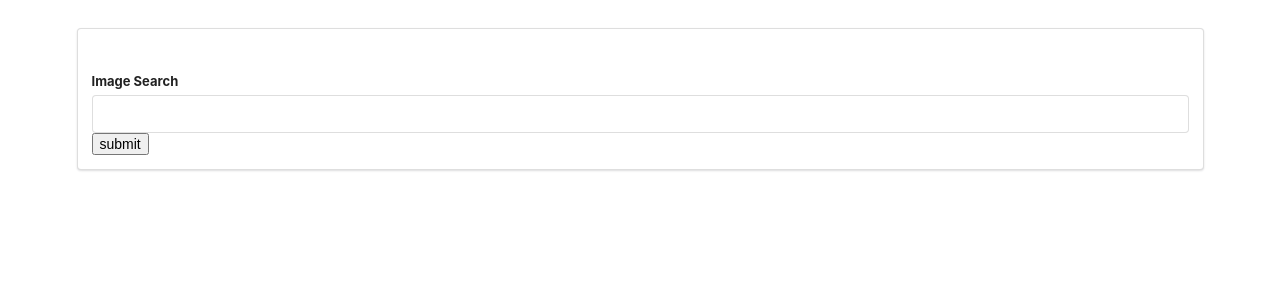
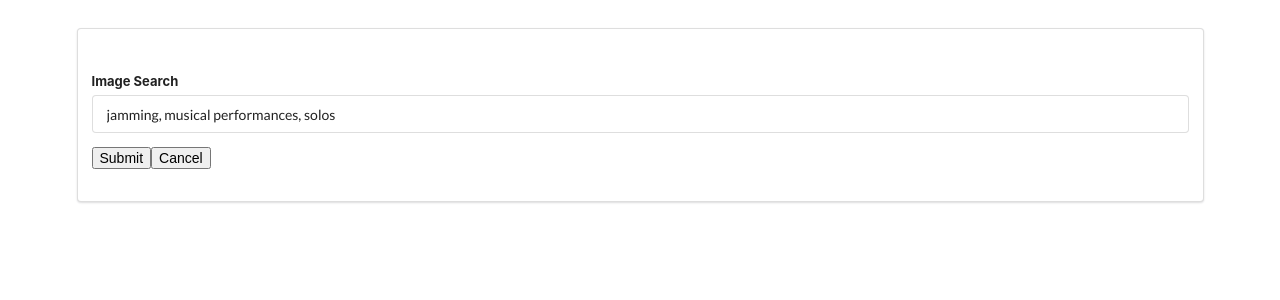
Before and after one commit to curvgrl5000/unsplashed, a React (Create React App) app: page / in a window 1280 px wide. Shown: the top 300 px of the page. Built offline with nearby package versions, Linux system fonts and the light colour scheme.

Commit message:
updated the form logic to include the three possible ways to work with event handler functions and binding them easily

```diff
--- a/src/components/SearchBar.js
+++ b/src/components/SearchBar.js
@@ -1,44 +1,49 @@
 import React from 'react';
 import './searchBar.css';
-
-let searchQuery = '';
 
 class SearchBar extends React.Component {
   constructor(props){
   	super(props);
   	this.state = {
-  		search:'',
+  		search:'jamming, musical performances, solos',
   		message: ''
   	}
   }
 
-  onInputChange(event){
-    event.preventDefault();
-    console.log( event.target.value );
-    searchQuery = event.target.value;
+  onInputChange = (e) => {
+  	e.preventDefault()
+    console.log( e.target.value );
+    this.setState({ search: e.target.value.toUpperCase() });
 	}
-  onInputSubmit(event, searchQuery){
-  	event.preventDefault();
-  	console.log(searchQuery);
-    this.setState({search: searchQuery})
+
+  onHandleSubmit = (e) => {
+    this.setState({ message: `We are looking for: ${this.state.search}`});
+    this.setState({ search: " " });
+    e.preventDefault()
   }
-  onInputClick(event){
-  	event.preventDefault();
-  	console.log("Something was clicked")
+
+  onInputClick = (e) => {
+  	e.preventDefault();
+  	console.log("Something was clicked");
+    this.setState({ search:'jamming, musical performances, solos' });
+  	this.setState({ message: ""});
   }
 
   render() {
 	  return (
 	    <div className="ui segment">
-	    	<form className="ui form">
+	    	<form className="ui form" onSubmit={this.onHandleSubmit}>
 	    		<div className="field">
 	    		  <label className="">Image Search</label>
-	          <input type="text" onChange={(event) => console.log(event.target.value)} />
-	          <button onSubmit={this.onInputSubmit}>submit</button>
+	          <input
+	            type="text"
+	            value={this.state.search}
+	            onChange={this.onInputChange} />
+	            <input type="submit" value="Submit" />
+	            <input type="button" name="cancel" value="Cancel" onClick={this.onInputClick} />
 	        </div>
 	      </form>
-	      <div>{this.state.search}</div>
-	      <div>{this.state.message}</div>
+	      <div className="message">{this.state.message}</div>
 	    </div>
 	  );
 	}
@@ -52,3 +57,5 @@ export default SearchBar;
 
 // Here we're using an error function, grabbing the event and doing the same thing the separate function was doing:
 // <input type="text" onChange={(e) => console.log(e.target.value)} />
+
+//https://stackoverflow.com/questions/43922508/clear-and-reset-form-input-fields/43922523
--- a/src/components/searchBar.css
+++ b/src/components/searchBar.css
@@ -1,3 +1,11 @@
 form {
 	margin-top: 2rem;
 }
+
+.message {
+	margin: .25em 0;
+}
+
+input[type="submit"] {
+    margin: 1rem 0;
+}
```
